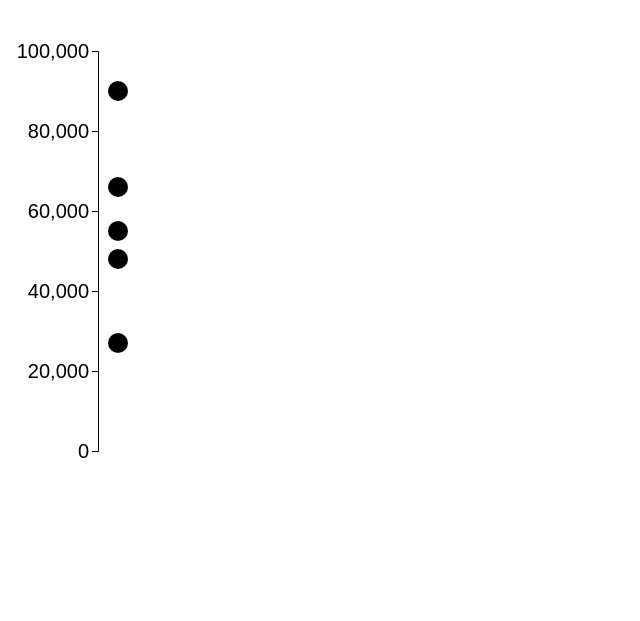
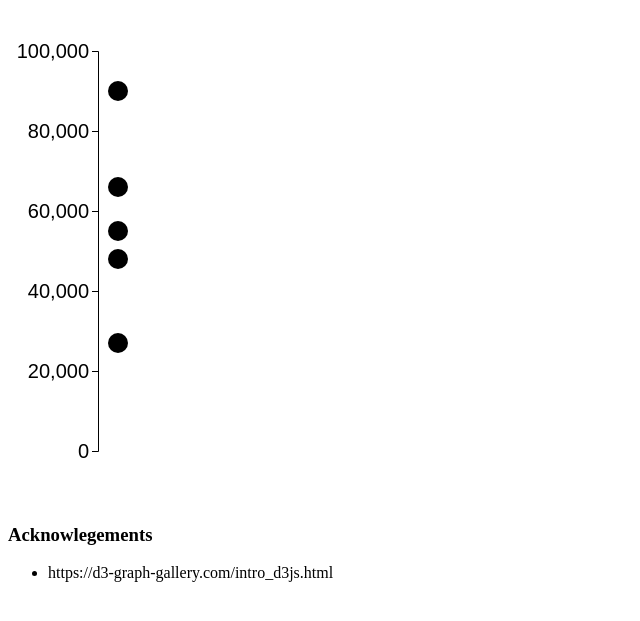
Before and after one commit to DS4200-S23-Class/ic-07-al-chang, a plain HTML site: page index.html in a window 1280 px wide. Shown: the part 79-700 px from the top of the page, without its empty margins (0-640 px from the left). Drawn offline with Linux system fonts and the light colour scheme.

Commit message:
Add reference

```diff
--- a/index.html
+++ b/index.html
@@ -8,6 +8,10 @@
   <body>
     <h1>D3 Part 1</h1>
     <div id="vis"></div>
+    <h3>Acknowlegements</h3>
+    <ul>
+      <li>https://d3-graph-gallery.com/intro_d3js.html</li>
+    </ul>
   </body>
   <script src="d3.v6.1.1/d3.min.js"></script>
   <script src="main.js"></script>
```
